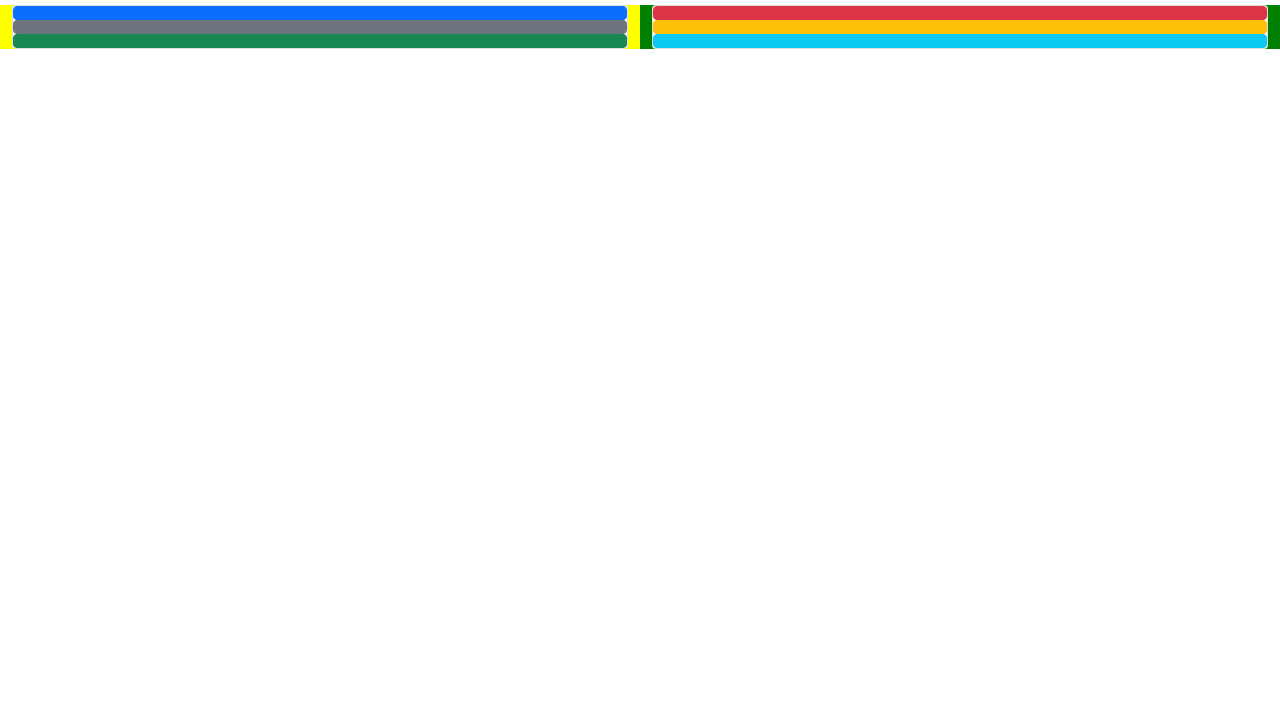
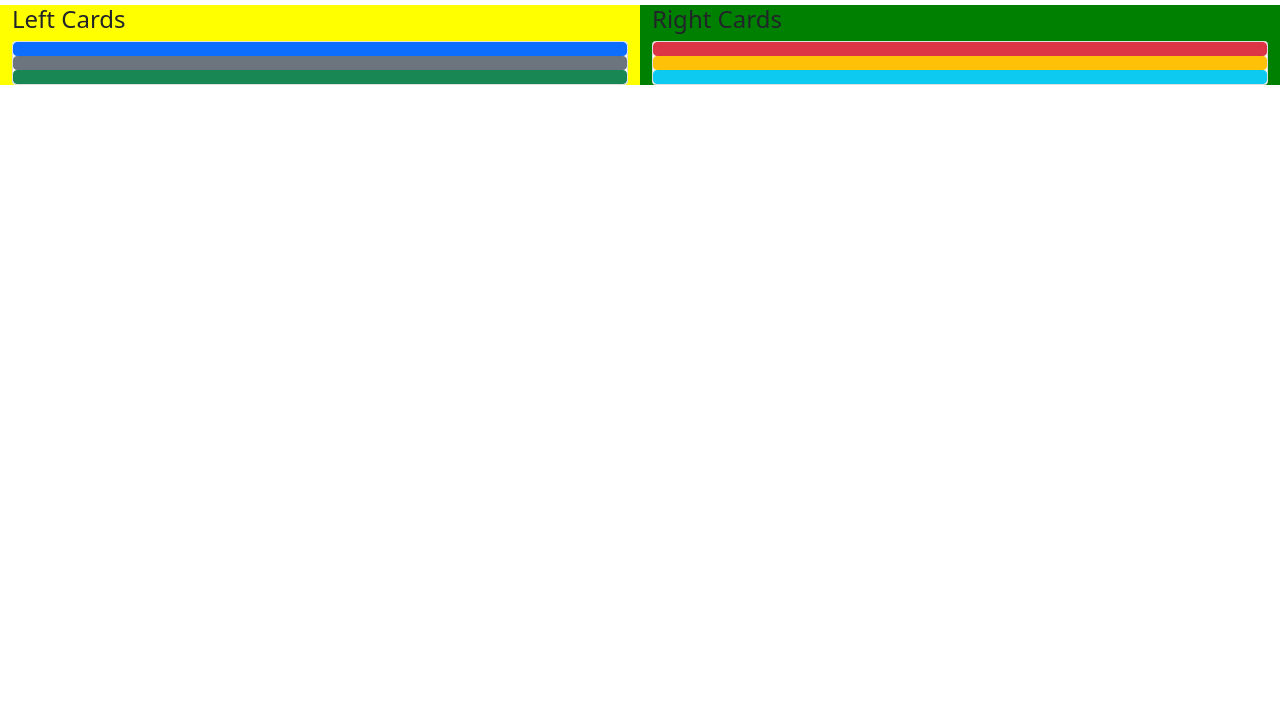
Before and after one commit to rodprogramdev/jQuery-Playground-v1, a plain HTML site: page index.html in a window 1280 px wide. Shown: the part 93-800 px from the top of the page. Drawn offline with nearby package versions, Linux system fonts and the light colour scheme.

Commit message:
STEP11:Add h4 leftcard and rightCard

```diff
--- a/index.html
+++ b/index.html
@@ -28,6 +28,7 @@
             <h3>Challenges</h3>
             <div class="row">
                 <div class="col-lg-6" style="background-color:yellow">
+                    <h4>Left Cards</h4>
                     <div class="card" id="left-card">
                         <button type="button" class="btn btn-primary target"></button>
                         <button type="button" class="btn btn-secondary target"></button>
@@ -35,6 +36,7 @@
                     </div>
                 </div>
                 <div class="col-lg-6" style="background-color:green">
+                    <h4>Right Cards</h4>
                     <div class="card" id="right-card">
                         <button type="button" class="btn btn-danger target"></button>
                         <button type="button" class="btn btn-warning target"></button>
```
